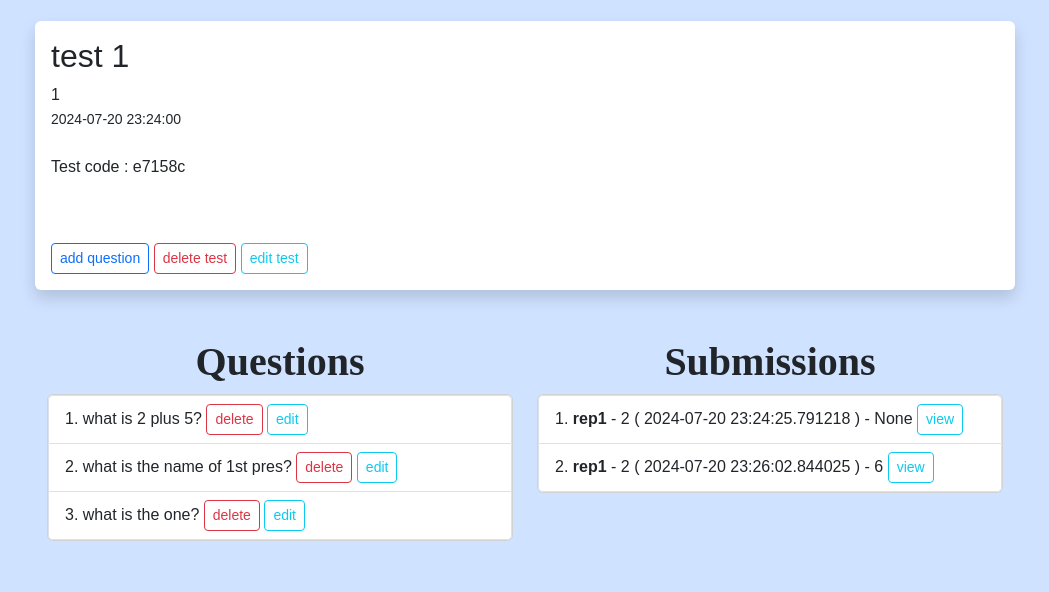
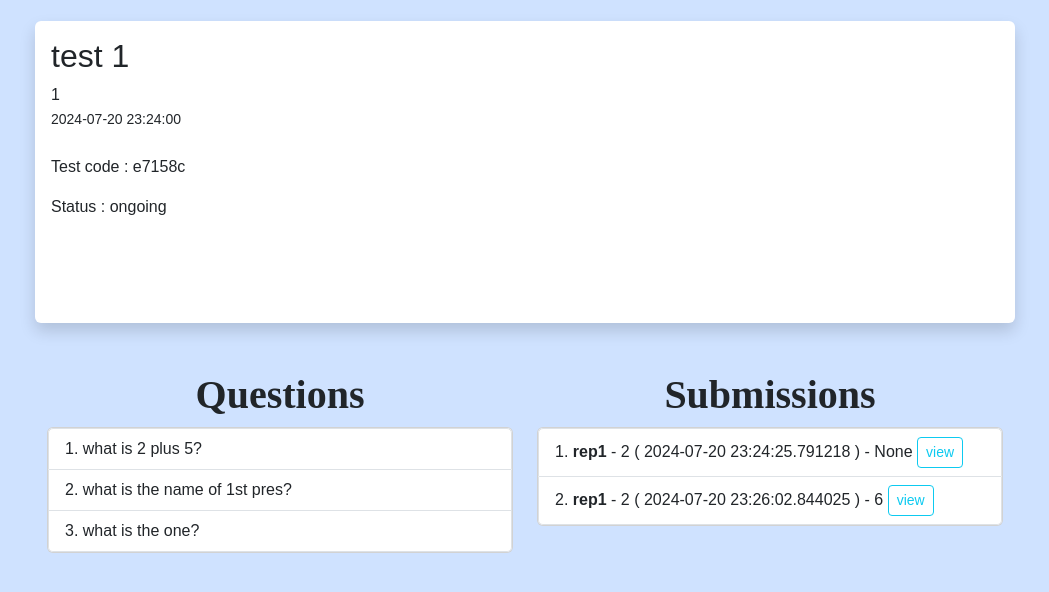
Before and after one commit to Arielbanua/Intellexam, a Flask app: page /tests/1 in a window 1280 px wide. Shown: the part 149-741 px from the top of the page, without its empty margins (115-1164 px from the left). Run offline with Flask 3, Linux system fonts and the light colour scheme; a user stored in the database is signed in; some libraries are stand-ins or nearby versions.

Commit message:
added functionality to change test's status based on time

```diff
--- a/app.py
+++ b/app.py
@@ -10,6 +10,7 @@ from wtforms.widgets import TextArea
 from flask_login import UserMixin, login_user, LoginManager, logout_user, current_user
 from functools import wraps
 import secrets
+from apscheduler.schedulers.background import BackgroundScheduler
 
 
 
@@ -46,6 +47,8 @@ def login_required(role="ANY"):
             return fn(*args, **kwargs)
         return decorated_view
     return wrapper
+
+
 
 #create model
 class Users(db.Model, UserMixin):
@@ -130,6 +133,26 @@ test_students = db.Table('test_students',
 with app.app_context():
     db.create_all()
 
+# Create a scheduler
+scheduler = BackgroundScheduler()
+
+# Define a function to update test status
+def update_test_status():
+    with app.app_context():
+        tests = Tests.query.all()
+        current_time = datetime.now()
+        for test in tests:
+            if test.start_date <= current_time < test.end_date:
+                test.status = 'ongoing'
+            elif current_time >= test.end_date:
+                test.status = 'finished'
+        db.session.commit()
+
+# Add the job to the scheduler
+scheduler.add_job(func=update_test_status, trigger="interval", seconds=60)  # Run every 60 seconds
+
+# Start the scheduler
+scheduler.start()
 
 # create registration form
 class RegisterForm(FlaskForm):
@@ -244,6 +267,8 @@ def create_test():
         form.title.data = ''
         form.start_date.data = ''
         form.end_date.data = ''
+
+        test.status = 'scheduled'
 
 		# Add test data to database
         db.session.add(test)
@@ -441,12 +466,12 @@ def start_test(test_id):
      # Check if the test is within the allowed duration
     current_time = datetime.now()
     if current_time < test.start_date or current_time > test.end_date:
-        flash("Test is not available at this time. Please try again later.")
+        flash("Test is not available at this time.")
         return redirect(url_for('student_dashboard'))
 
     if request.method == 'POST':
         # Redirect to submit-test route to handle form submission
-        flash("Test submitted testing")
+        flash("Test submitted")
         return redirect(url_for('submit_test', test_id = test_id))
 
     return render_template('start_test.html', test=test, questions=questions)
@@ -567,4 +592,4 @@ def student_dashboard():
 
 
 if __name__ == '__main__':
-    app.run(debug=True)
+    app.run(debug=True, use_reloader=False)
--- a/templates/manage_test.html
+++ b/templates/manage_test.html
@@ -25,12 +25,18 @@
 	<p>
 		Test code : {{ test.code }}
 	</p>
+	<p>
+		Status : {{ test.status }}
+	</p>
 
 	<br/><br/>
-	<a href="{{ url_for('add_question', id=test.test_id)}}" class="btn btn-outline-primary btn-sm">add question</a>
-	<a href="{{ url_for('delete_test', id=test.test_id)}}" class="btn btn-outline-danger btn-sm">delete test</a>
-	<a href="{{ url_for('edit_test', id=test.test_id)}}" class="btn btn-outline-info btn-sm">edit test</a>
-
+	{% if test.status == 'scheduled' %}
+		<a href="{{ url_for('add_question', id=test.test_id)}}" class="btn btn-outline-primary btn-sm">add question</a>
+		<a href="{{ url_for('edit_test', id=test.test_id)}}" class="btn btn-outline-info btn-sm">edit test</a>
+	{% endif %}
+	{% if test.status == 'scheduled' or test.status == "finished" %}
+		<a href="{{ url_for('delete_test', id=test.test_id)}}" class="btn btn-outline-danger btn-sm">delete test</a>
+	{% endif %}
 	<br/>
 </div>
 
@@ -52,8 +58,10 @@
 
 				<li style="text-align: left;" class="list-group-item justify-content-between ">
 					{{ question.question_text }}
-					<a class="btn btn-outline-danger btn-sm" href="{{ url_for('delete_question', id=test.test_id, question_id = question.question_id)}}">delete</a>
-					<a class="btn btn-outline-info btn-sm" href="{{ url_for('edit_question', id=test.test_id, question_id = question.question_id)}}">edit</a>
+					{% if test.status == 'scheduled' %}
+						<a class="btn btn-outline-danger btn-sm" href="{{ url_for('delete_question', id=test.test_id, question_id = question.question_id)}}">delete</a>
+						<a class="btn btn-outline-info btn-sm" href="{{ url_for('edit_question', id=test.test_id, question_id = question.question_id)}}">edit</a>
+					{% endif %}
 				</li>
 
 				{% endfor %}
```
Also changed, not shown: instance/users.db.
